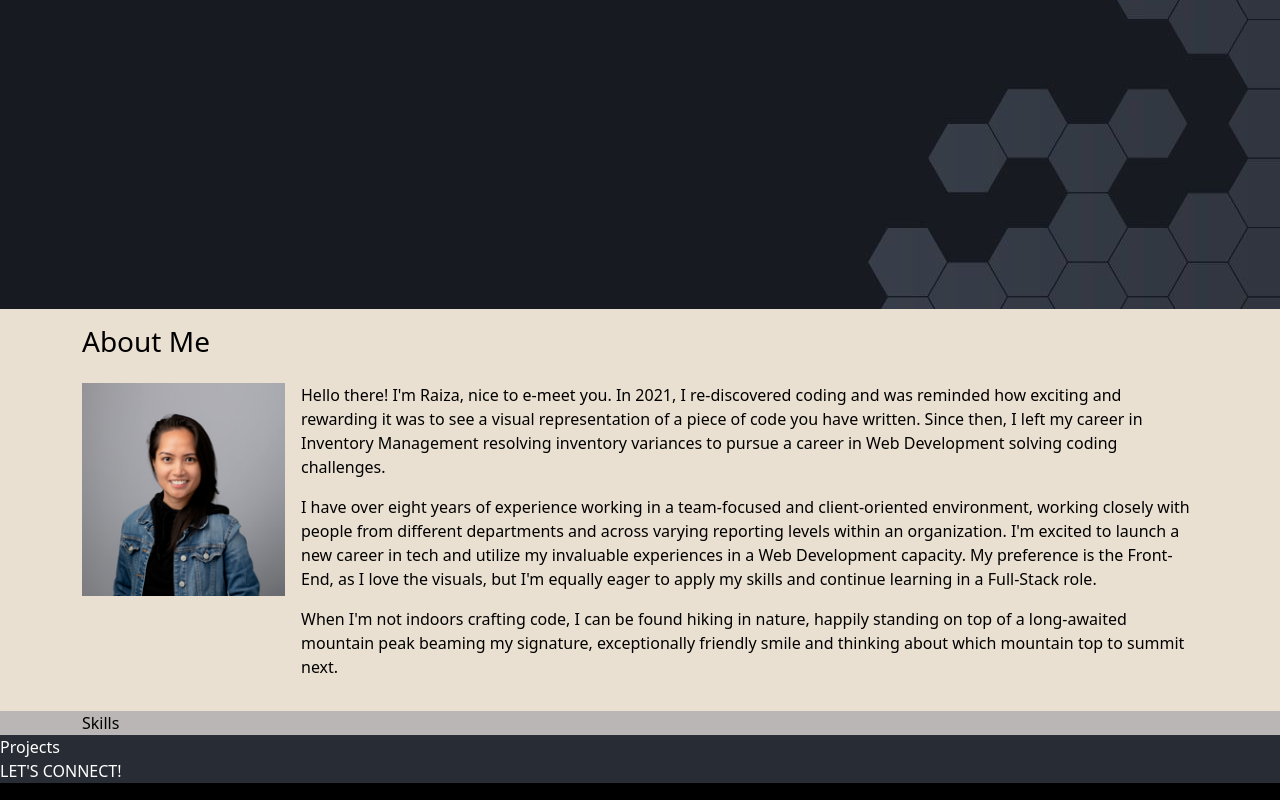
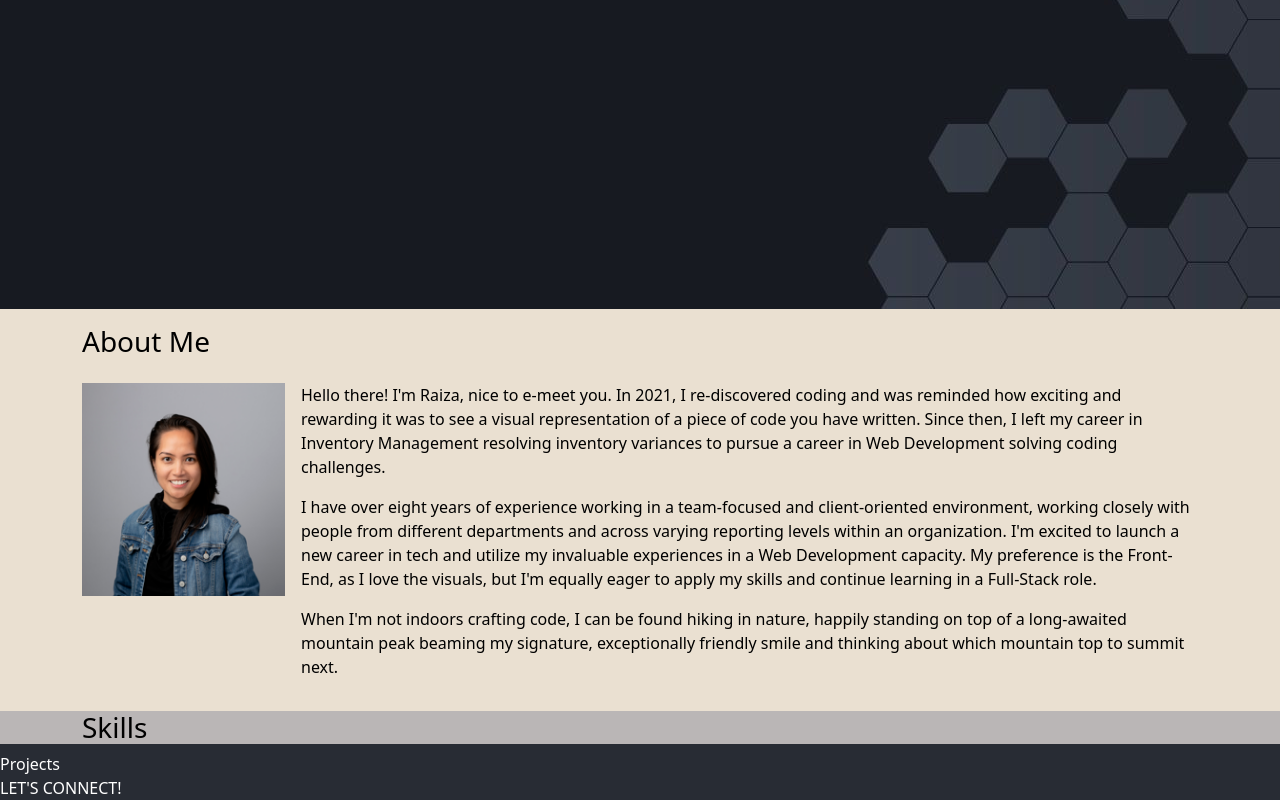
Before and after one commit to Raiza-D/my-portfolio, a React (Create React App) app: page / in a window 1280 px wide. Shown: the part 557-1357 px from the top of the page. Built offline with nearby package versions, Linux system fonts and the light colour scheme.

Commit message:
Wrap 'Skills' text inside an h3 header element.

```diff
--- a/src/components/Skills.jsx
+++ b/src/components/Skills.jsx
@@ -7,7 +7,7 @@ export default function Skills() {
   return (
     <div className="skills">
       <Container>
-        Skills
+        <h3>Skills</h3>
       </Container>
     </div>
   );
```
